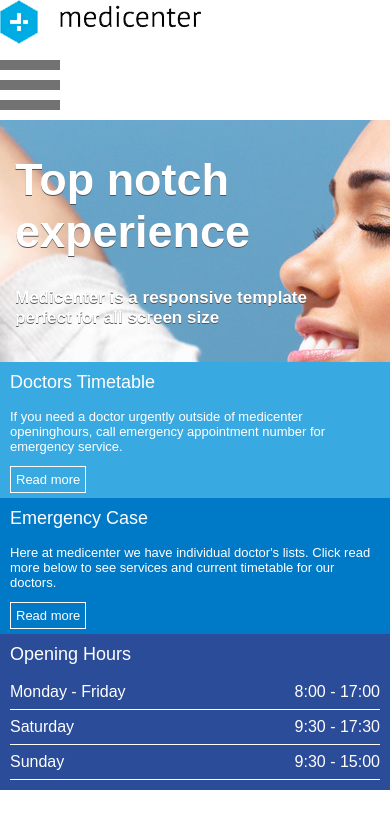
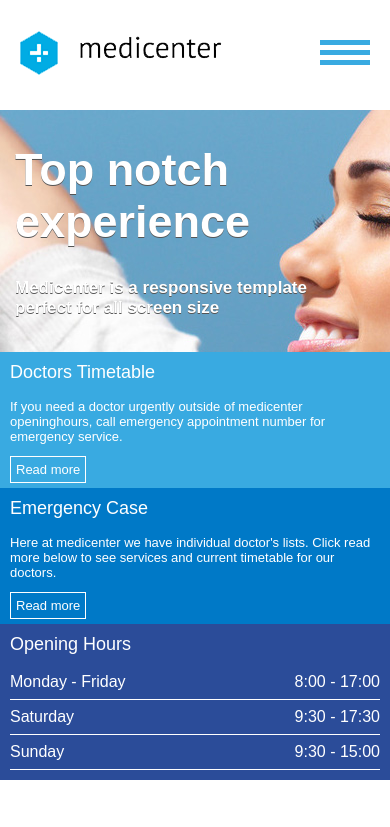
Before and after one commit to SamuelAlmeidaS/MediCenter, a plain HTML site: page index.html in a window 390 px wide. Shown: the top 827 px of the page. Drawn offline with Linux system fonts and the light colour scheme.

Commit message:
finish responsive width:600px

```diff
--- a/index.html
+++ b/index.html
@@ -18,16 +18,13 @@
                     <a href=""><img src="./assets/images/logo.png" alt="Logo MediCenter"></a>
                 </div>
             </div>
-            <div class="menu-container-mobile">
-                <div class="menu-mobile">
-                    <div class="mm-line"></div>
-                    <div class="mm-line"></div>
-                    <div class="mm-line"></div>
-                </div>
-            </div>
 
-            <div class="menu">
-                <nav>
+            <nav>
+                    <div class="menu-mobile">
+                        <div class="mm-line"></div>
+                        <div class="mm-line"></div>
+                        <div class="mm-line"></div>
+                    </div>
                     <ul>
                         <li class="active"><a href="">home</a></li>
                         <li><a href="">blog</a></li>
@@ -39,7 +36,6 @@
                     </ul>
                 </nav>
 
-            </div>
         </div>
     </header>
     <section id="banner">
@@ -345,6 +341,7 @@
             </div>
         </div>
     </footer>
+    <script src="script.js"></script>
 </body>
 
 </html>
--- a/media.css
+++ b/media.css
@@ -58,11 +58,25 @@
     .footer-copy {
         padding: 0 22px;
     }
-}
 
-@media (max-width: 930px) {
-    .menu {
+    header .container {
+        flex-direction: row;
+        padding: 20px;
+
+    }
+
+    nav ul {
+        flex-direction: column;
+        position: absolute;
+        top: 110px;
+        left: 0;
+        width: 100%;
+        background-color: #FFFFFF;
         display: none;
     }
 
+    nav ul li {
+        margin-bottom: 15px;
+    }
+
 }
--- a/style.css
+++ b/style.css
@@ -6,7 +6,7 @@
 }
 
 header{
-    height: 120px;
+    height: auto;
     display: flex;
     justify-content: center;
 }
@@ -22,28 +22,30 @@ header{
     align-items: center;
 }
 
-.menu-container-mobile {
+.menu-mobile {
     display: flex;
-    align-items: center;
+    flex-direction: column;
+    justify-content: space-around;
+    margin: 20px 0;
 }
 
 .mm-line {
-    width: 60px;
-    height: 10px;
-    background-color: #727272;
-    margin-bottom: 10px;
+    width: 50px;
+    height: 5px;
+    background-color: #39aae1;
+    margin-bottom: 5px;
 }
 
-.menu ul {
+nav ul {
     display: flex;
     text-transform: uppercase;
 }
 
-.menu ul li {
+nav ul li {
     list-style: none;
 }
 
-.menu ul li a {
+nav ul li a {
     text-decoration: none;
     padding: 15px;
     color: #727272;
```
